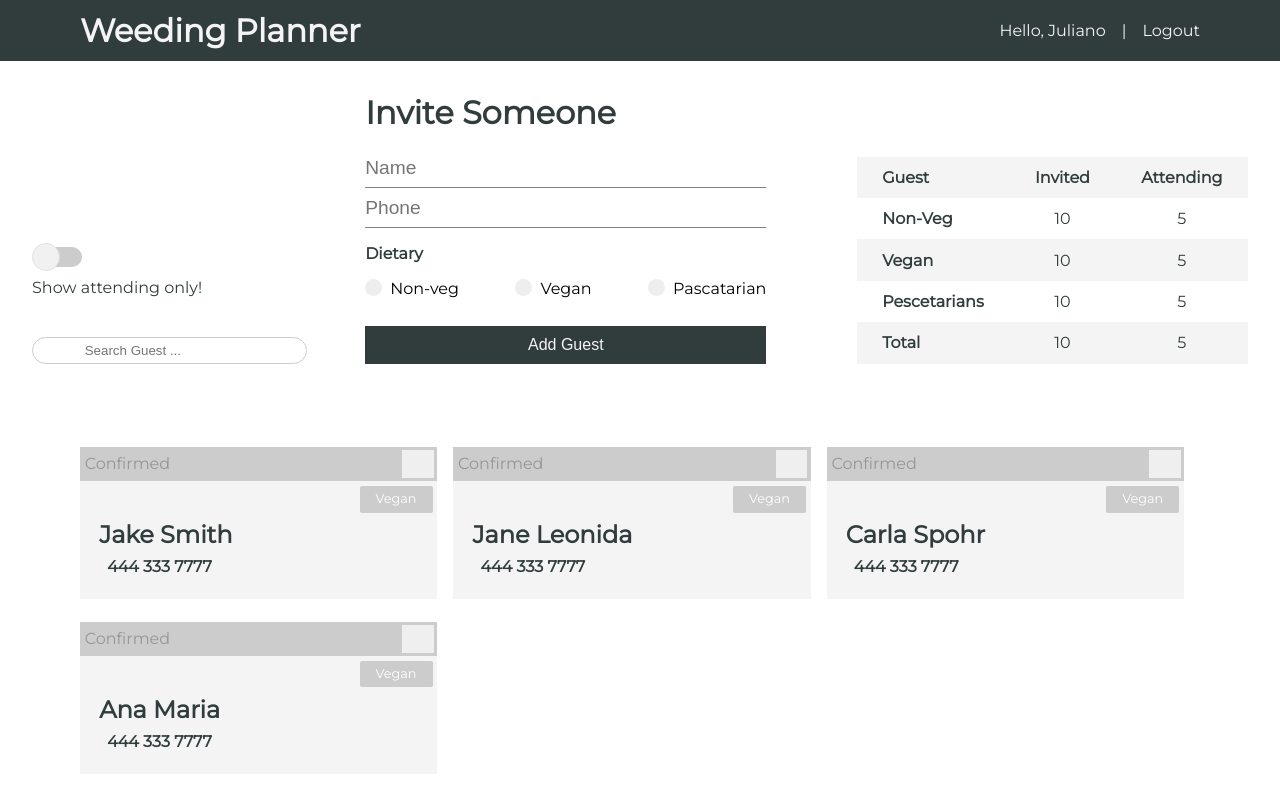
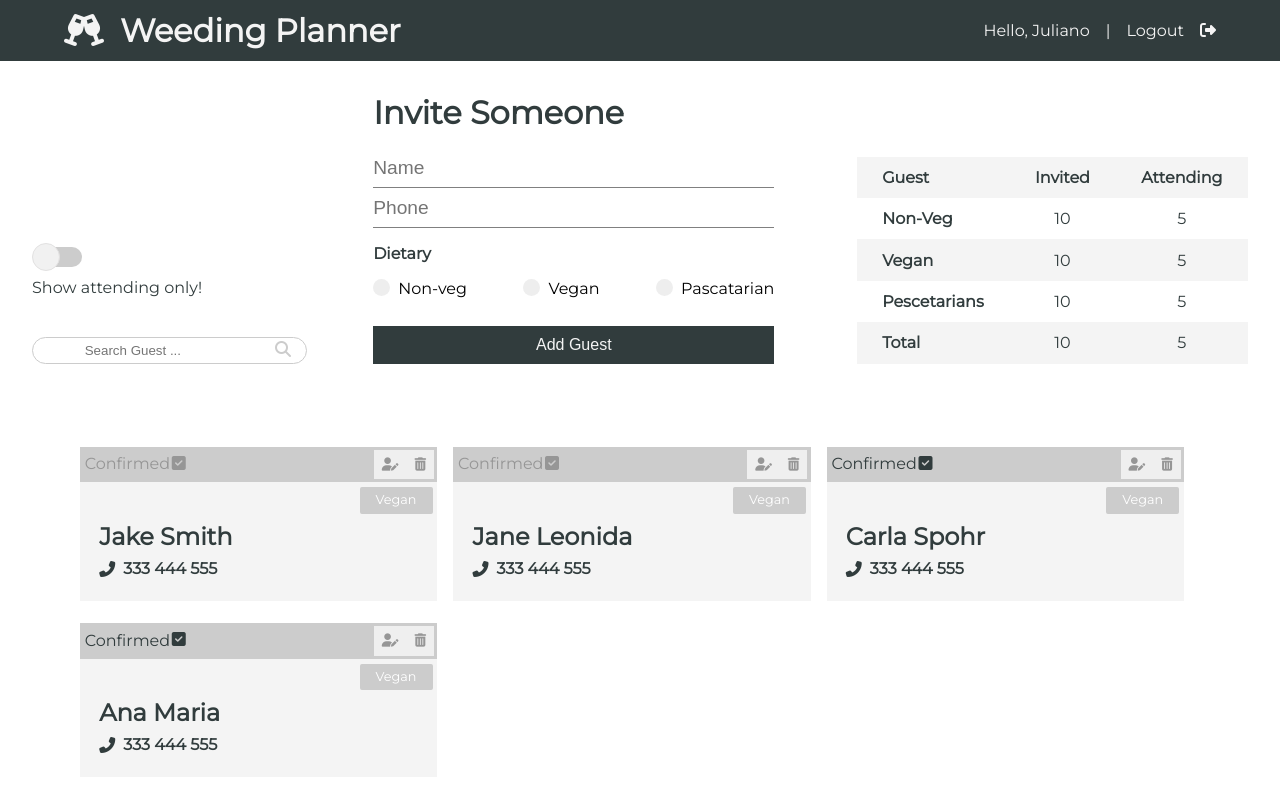
Before and after one commit to julianoperin/Rate-My-City, a React (Create React App) app: page / in a window 1280 px wide. Shown: the top 792 px of the page. Built offline with nearby package versions, Linux system fonts and the light colour scheme.

Commit message:
imported fontawesome and worked on confirmed flag on car

```diff
--- a/public/index.html
+++ b/public/index.html
@@ -24,6 +24,10 @@
       work correctly both with client-side routing and a non-root public URL.
       Learn how to configure a non-root public URL by running `npm run build`.
     -->
+    <script
+      src="https://kit.fontawesome.com/8fe90d21f4.js"
+      crossorigin="anonymous"
+    ></script>
     <title>Weeding Planner</title>
   </head>
   <body>
--- a/src/components/guests/Guest/Guest.js
+++ b/src/components/guests/Guest/Guest.js
@@ -2,16 +2,15 @@ import React from "react";
 import "./Guest.css";
 
 const Guest = ({ guest }) => {
-  const { id, name, phone, dietary, isconfirmed } = guest;
+  const { name, phone, dietary, isconfirmed } = guest;
 
   return (
     <div className="guest-card">
       <div className="card-head">
         <div>
-          <label>
-            {" "}
+          <label className={`${isconfirmed && "confirm"}`}>
             Confirmed
-            <i className="fas fa-check-square ">
+            <i className={`fas fa-check-square ${isconfirmed && "confirm"}`}>
               <input type="checkbox" />
             </i>
           </label>
@@ -30,7 +29,7 @@ const Guest = ({ guest }) => {
         <span className="badge red">{dietary}</span>
         <div className="contact">
           <i className="fas fa-phone-alt" />
-          <p>444 333 7777</p>
+          <p>{phone}</p>
         </div>
       </div>
     </div>
--- a/src/context/guestContext/GuestState.js
+++ b/src/context/guestContext/GuestState.js
@@ -31,7 +31,7 @@ const GuestState = (props) => {
         name: "Ana Maria",
         phone: "333 444 555",
         dietary: "Vegan",
-        isconfirmed: false,
+        isconfirmed: true,
       },
     ],
   };
```
